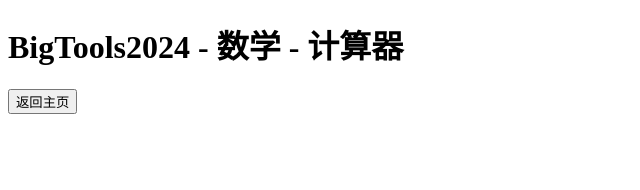
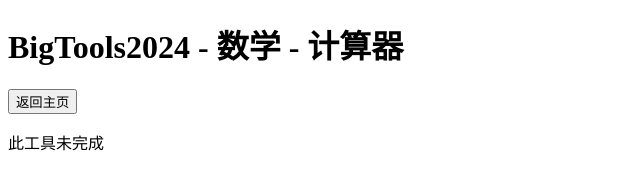
Before and after one commit to bigtools2024/bigtools2024.github.io, a plain HTML site: page maths-calculator.html in a window 1280 px wide. Shown: the whole page, without its empty margins (0-640 px from the left). Drawn offline with Linux system fonts and the light colour scheme.

Commit message:
Update maths-calculator.html

```diff
--- a/maths-calculator.html
+++ b/maths-calculator.html
@@ -9,5 +9,6 @@
     <body>
         <h1>BigTools2024 - 数学 - 计算器</h1>
         <button onclick='window.location.replace("https://bigtools2024.github.io/");'>返回主页</button>
+        <p>此工具未完成</p>
     </body>
 </html>
```
